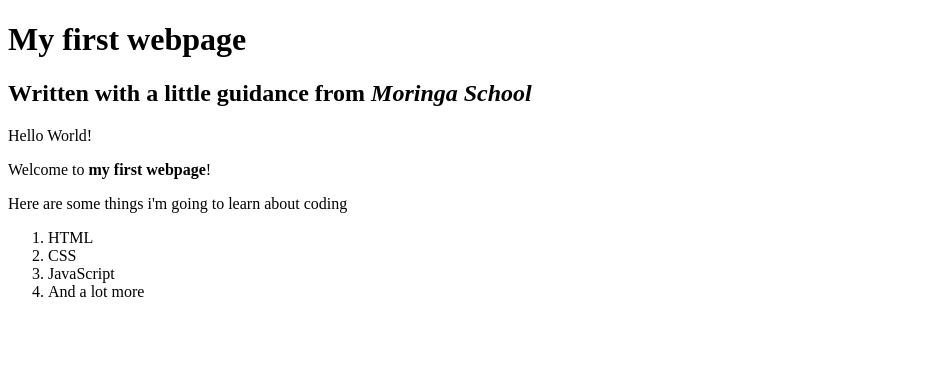
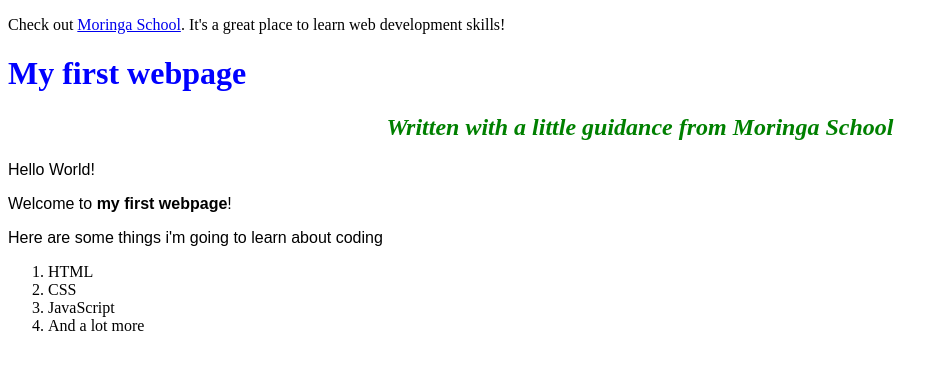
Before and after one commit to ricochieng/my-first-webpage, a plain HTML site: page index.html in a window 1280 px wide. Shown: the whole page, without its empty margins (0-949 px from the left). Drawn offline with Linux system fonts and the light colour scheme.

Commit message:
The website has been renamed to index.html

```diff
--- a/css/styles.css
+++ b/css/styles.css
@@ -2,3 +2,14 @@ h1 {
   color: blue;
   text align: center;
 }
+h2 {
+  color: green;
+  font-style: italic;
+  text-align: center;
+}
+p {
+  font-family: sans-serif;
+}
+ul {
+  line-height: 40px;
+}
--- a/my-first-webpage.html
+++ b/index.html
@@ -2,8 +2,10 @@
 <html>
 <head>
   <title>My first webpage!</title>
+  <link href="css/styles.css" rel="stylesheet" type="text/css">
 </head>
-<body>
+<body></p>Check out <a href="http://moringaschool.com/">Moringa School</a>. It's a great place to learn web development skills!</p>
+
   <h1>My first webpage</h1>
   <h2>Written with a little guidance from <em>Moringa School</em></h2>
 
```
